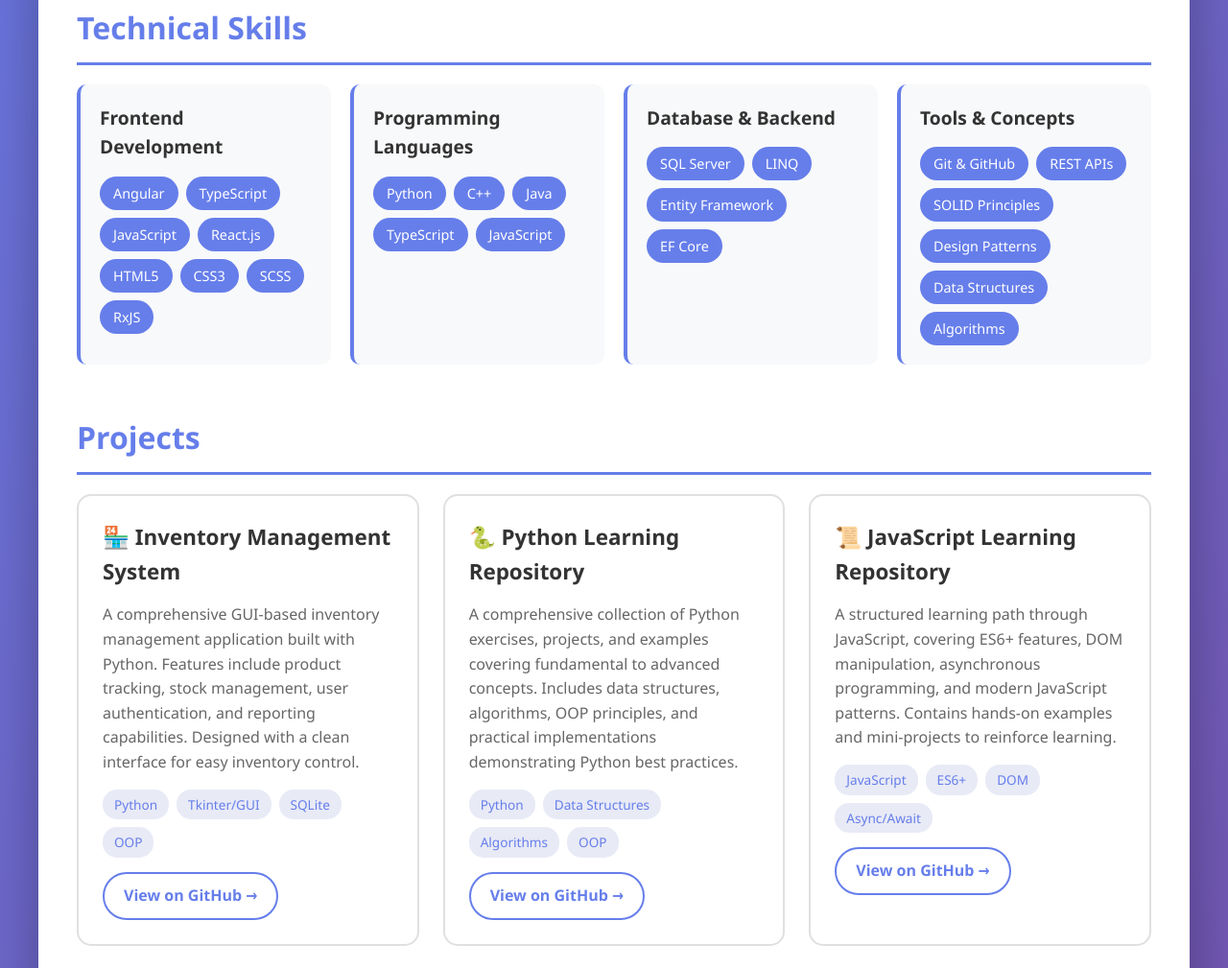
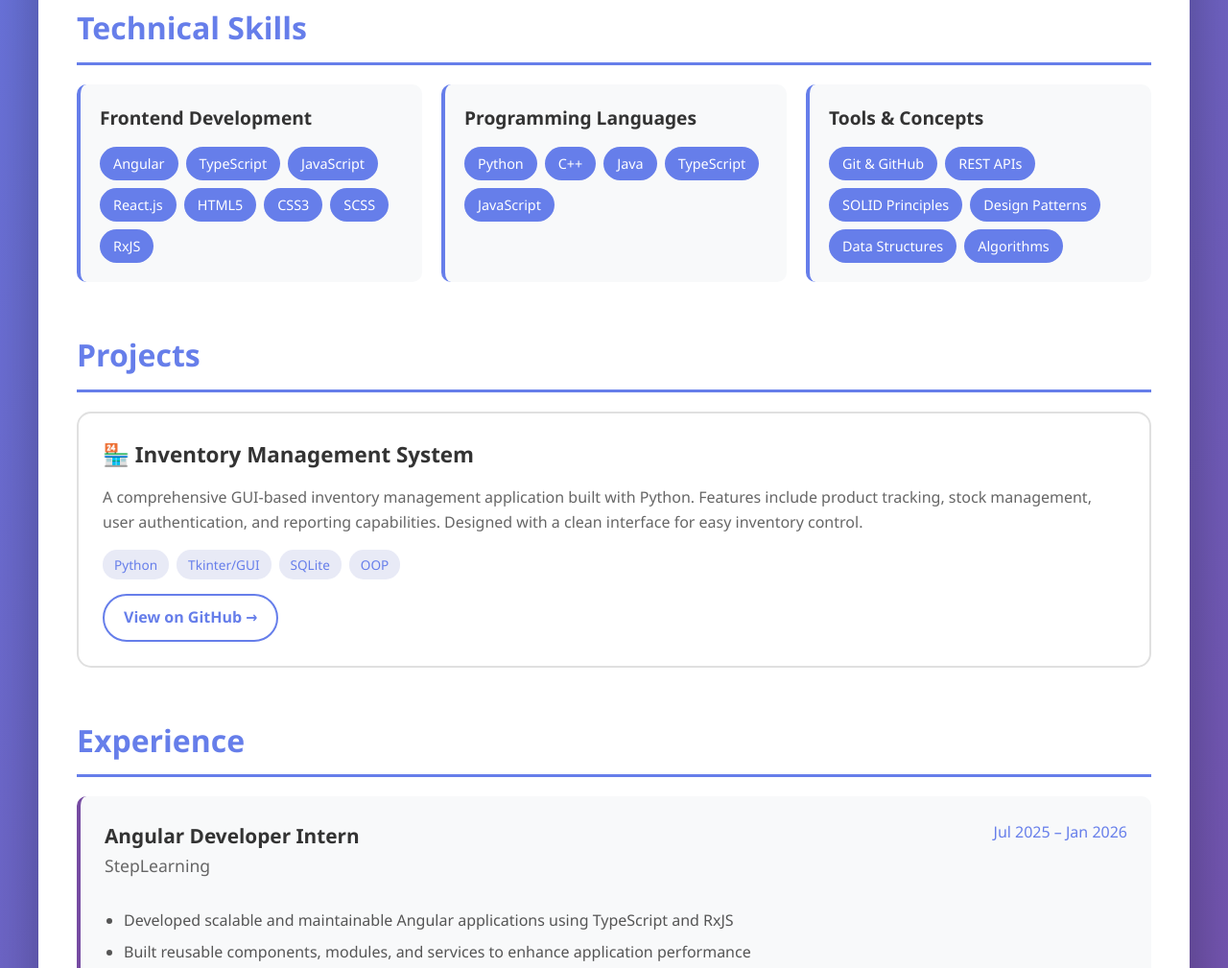
Before and after one commit to Mo-Ramadan907/portofolio, a plain HTML site: page index.html in a window 1280 px wide. Shown: the part 812-1821 px from the top of the page at 96% size. Drawn offline with Linux system fonts and the light colour scheme.

Commit message:
Update index.html

```diff
--- a/index.html
+++ b/index.html
@@ -371,15 +371,7 @@
                 <span class="skill-tag">JavaScript</span>
               </div>
             </div>
-            <div class="skill-category">
-              <h3>Database & Backend</h3>
-              <div class="skill-tags">
-                <span class="skill-tag">SQL Server</span>
-                <span class="skill-tag">LINQ</span>
-                <span class="skill-tag">Entity Framework</span>
-                <span class="skill-tag">EF Core</span>
-              </div>
-            </div>
+
             <div class="skill-category">
               <h3>Tools & Concepts</h3>
               <div class="skill-tags">
@@ -414,50 +406,6 @@
               </div>
               <a
                 href="https://github.com/KhaledEngineer-lang/inventory-app"
-                target="_blank"
-                class="project-link"
-                >View on GitHub →</a
-              >
-            </div>
-
-            <div class="project-card">
-              <h3>🐍 Python Learning Repository</h3>
-              <p>
-                A comprehensive collection of Python exercises, projects, and
-                examples covering fundamental to advanced concepts. Includes
-                data structures, algorithms, OOP principles, and practical
-                implementations demonstrating Python best practices.
-              </p>
-              <div class="project-tech">
-                <span class="tech-badge">Python</span>
-                <span class="tech-badge">Data Structures</span>
-                <span class="tech-badge">Algorithms</span>
-                <span class="tech-badge">OOP</span>
-              </div>
-              <a
-                href="https://github.com/Mo-Ramadan907/python_learning"
-                target="_blank"
-                class="project-link"
-                >View on GitHub →</a
-              >
-            </div>
-
-            <div class="project-card">
-              <h3>📜 JavaScript Learning Repository</h3>
-              <p>
-                A structured learning path through JavaScript, covering ES6+
-                features, DOM manipulation, asynchronous programming, and modern
-                JavaScript patterns. Contains hands-on examples and
-                mini-projects to reinforce learning.
-              </p>
-              <div class="project-tech">
-                <span class="tech-badge">JavaScript</span>
-                <span class="tech-badge">ES6+</span>
-                <span class="tech-badge">DOM</span>
-                <span class="tech-badge">Async/Await</span>
-              </div>
-              <a
-                href="https://github.com/Mo-Ramadan907/JS_learning"
                 target="_blank"
                 class="project-link"
                 >View on GitHub →</a
```
